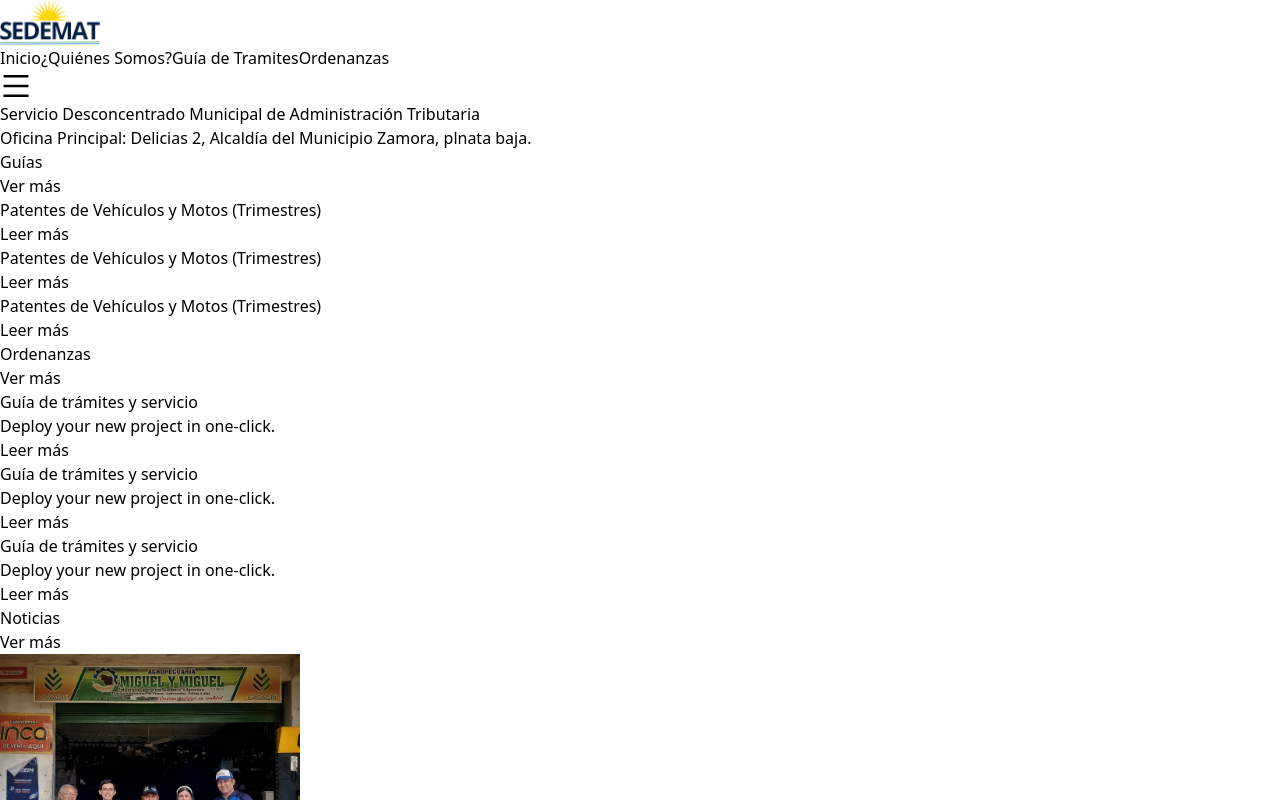
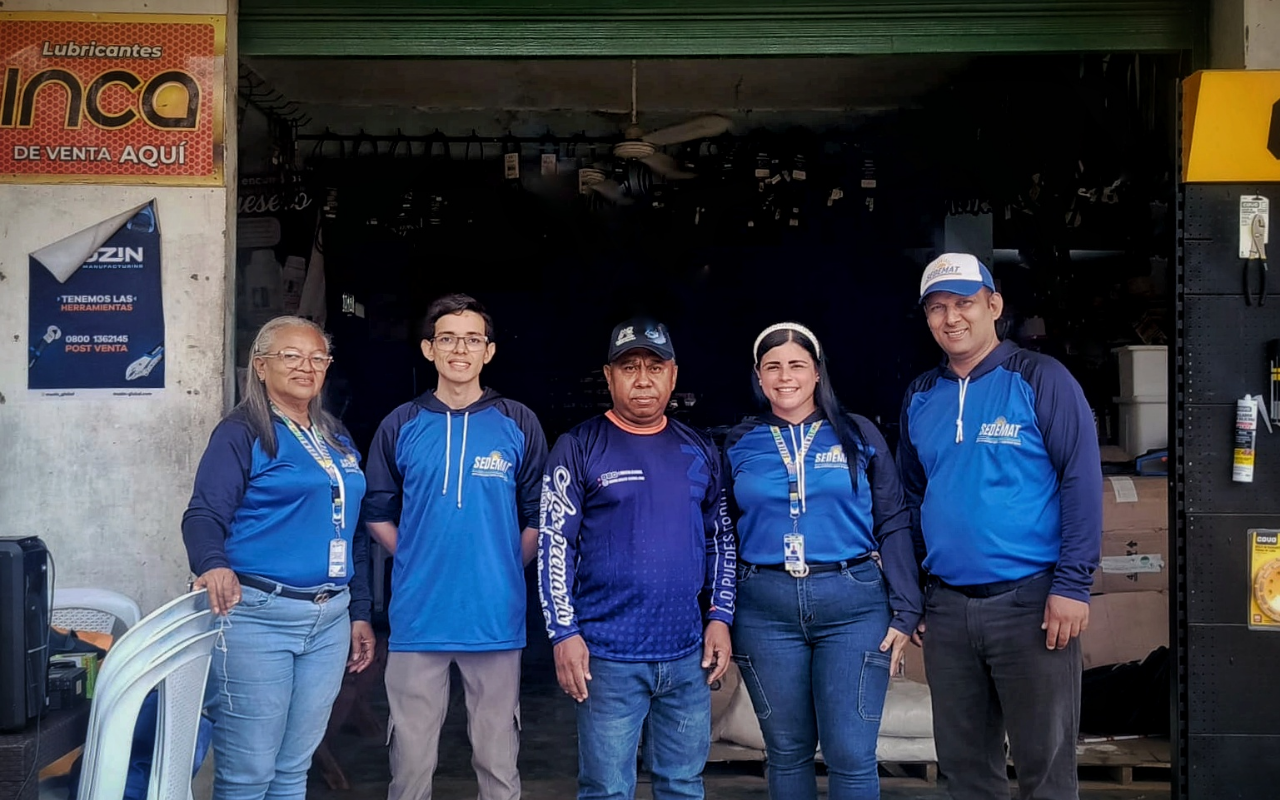
Before and after one commit to Douglas571/sedemat-zamora-website, a Next.js app: page / in a window 1280 px wide. Shown: the top 800 px of the page. Built offline with nearby package versions, Linux system fonts and the light colour scheme.

Commit message:
style: the news section in main

```diff
--- a/src/app/page.tsx
+++ b/src/app/page.tsx
@@ -110,7 +110,7 @@ const Main: React.FC = () => {
     <main className="grow-[1]">
       <Banner/>
 
-      <div className="px-10 max-w-[800px] m-auto">
+      <div className="px-10 max-w-[900px] m-auto">
         <GuideSection/>
 
         <BillsSection/>
@@ -239,16 +239,16 @@ const NewsSection: React.FC = () => {
     <div className="mb-16">
       <SectionHeader title="Noticias" viewMoreLink="/news"/>
 
-      <div className="grid md:grid-cols-2 md:grid-rows-2 gap-5">
+      <div className="flex flex-col gap-5">
         {data.map( (doc, idx) => {
 
-          let className = ''
+          // let className = ''
 
-          if (idx === 0) {
-            className = 'lg:row-span-2'
-          } else if (idx === 2) {
-            className = 'lg:col-start-2 lg:row-start-2'
-          }
+          // if (idx === 0) {
+          //   className = 'lg:row-span-2'
+          // } else if (idx === 2) {
+          //   className = 'lg:col-start-2 lg:row-start-2'
+          // }
 
           return <NewsCard
             key={String(idx)}
@@ -257,7 +257,7 @@ const NewsSection: React.FC = () => {
             imageSrc={doc.imageSrc}
             link="/news"
 
-            className={className}
+            // className={className}
           />
         })}
       </div>
@@ -286,27 +286,32 @@ const NewsCard: React.FC<NewsCardProps> = ({
   return (
 
   <Card className={className ?? ''}>
-    <div>
-      <CardHeader>
+    <div className={'flex flex-col p-6 gap-5 md:flex-row '}>
+      <header>
         <div className="overflow-hidden rounded-md bg-red-500 ">
 
 
+          <figure className="relative aspect-[4/3] min-w-[300px]">
             <Image
                 src={imageSrc}
                 alt={`Photo by Douglas Socorro`}
-            className="aspect-[4/3] h-fit w-fit object-cover"
-            width={300}
-            height={400}
+                className=""
+                fill={true}
+                objectFit="cover"
+
               />
+          </figure>
         </div>
-      </CardHeader>
+      </header>
+      <div className="flex flex-col md:justify-between">
         <CardContent>
           <CardTitle>{title}</CardTitle>
           <CardDescription>Card Description</CardDescription>
         </CardContent>
-      <CardFooter>
+        <CardFooter className="">
           <Link href={link ?? '/news'}>Leer más</Link>
         </CardFooter>
+      </div>
 
 
     </div>
```
Lines whose indentation alone changed are shown as unchanged.
